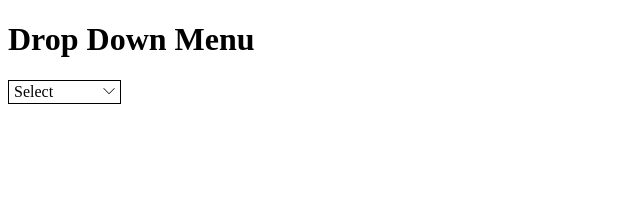
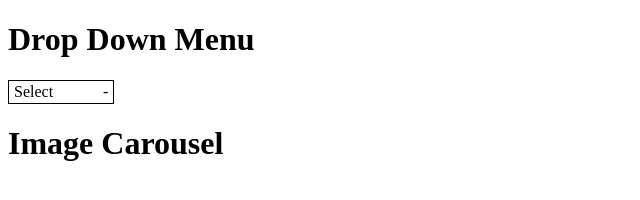
Before and after one commit to fshakoor/drop-down-and-carousel, a plain HTML site: page index.html in a window 1280 px wide. Shown: the whole page, without its empty margins (0-640 px from the left). Drawn offline with Linux system fonts and the light colour scheme.

Commit message:
added symbol that toggles on dropdown menu

```diff
--- a/app.js
+++ b/app.js
@@ -34,7 +34,7 @@ let dropDownMainText = document.createElement("div");
 dropDownMainText.innerHTML = "Select";
 
 let dropDownMainTriangle = document.createElement("div");
-dropDownMainTriangle.innerHTML = "⌵";
+dropDownMainTriangle.innerHTML = "-";
 dropDownMainTriangle.classList.add("drop-down-main-triangle");
 
 dropDownMain.appendChild(dropDownMainText);
@@ -61,9 +61,15 @@ dropDownOptions.childNodes.forEach((element) => {
 function toggleDropDown() {
   if (isDropDownOn == false) {
     dropDownOptions.classList.remove("hidden");
+    dropDownMainTriangle.innerHTML = "+";
     isDropDownOn = true;
   } else {
     dropDownOptions.classList.add("hidden");
+    dropDownMainTriangle.innerHTML = "-";
     isDropDownOn = false;
   }
 }
+
+let carouselHeader = document.createElement('h1');
+carouselHeader.innerHTML = 'Image Carousel'
+body.appendChild(carouselHeader)
--- a/style.css
+++ b/style.css
@@ -32,9 +32,9 @@
   cursor: pointer;
 }
 
-.drop-down-main-triangle {
+/* .drop-down-main-triangle {
   transform: translateY(-3px);
-}
+} */
 
 .hidden {
   display: none;
```
